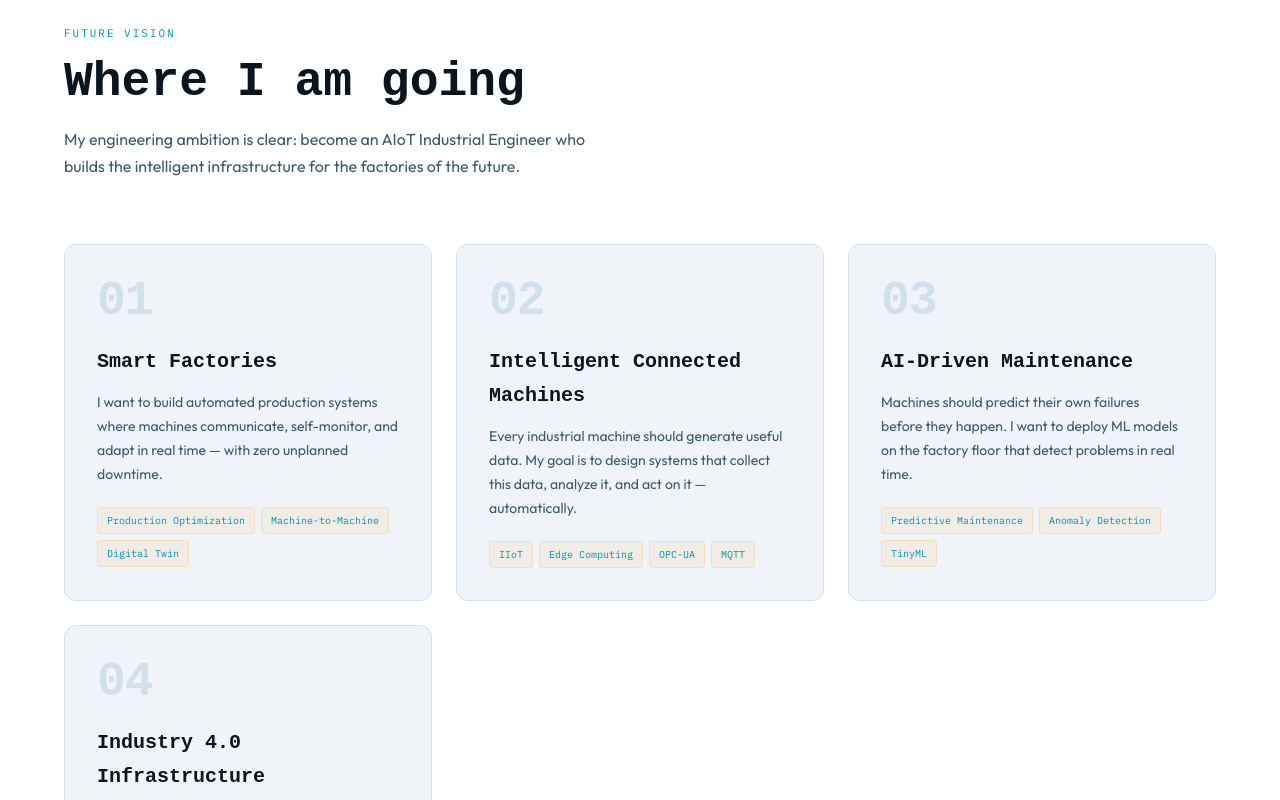
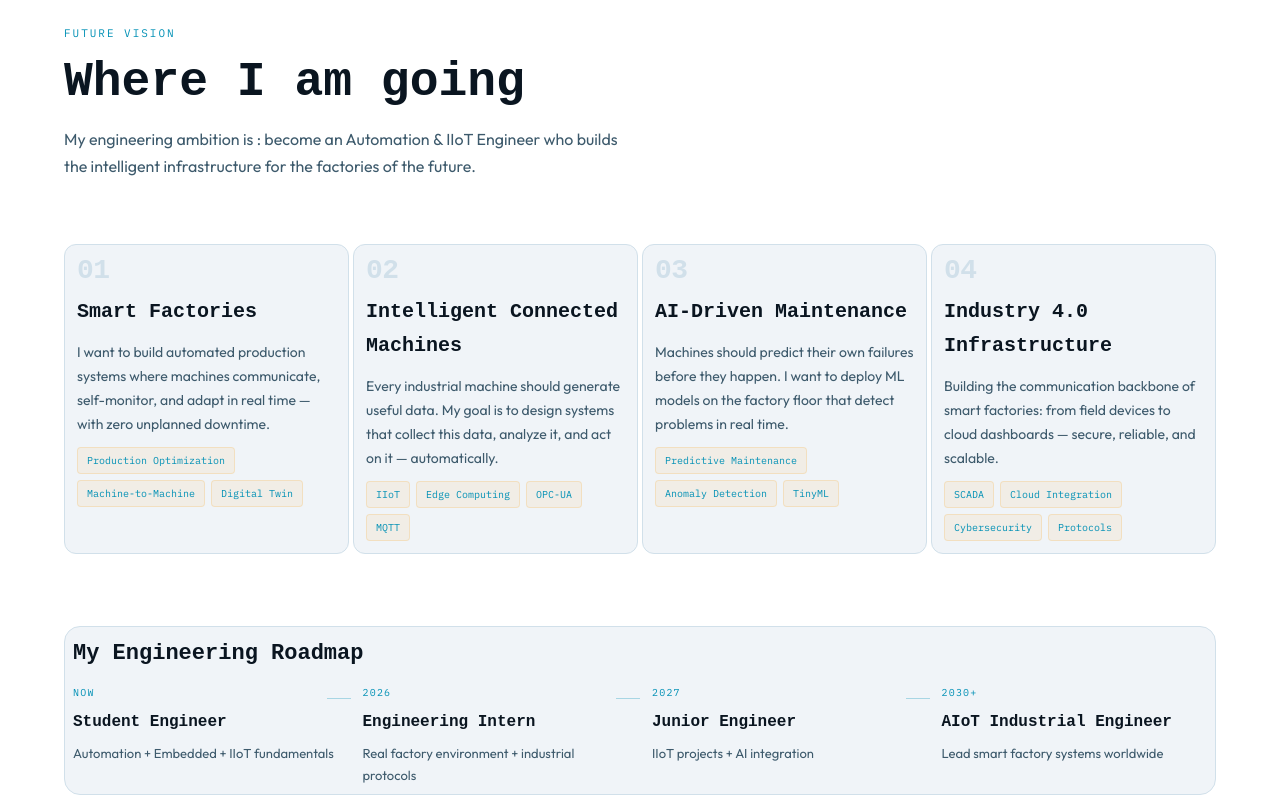
Before and after one commit to HoraEmbedded/my-portfolio, a Next.js app: page / in a window 1280 px wide. Shown: the part 4240-5040 px from the top of the page. Built offline with nearby package versions, Linux system fonts and the light colour scheme.

Commit message:
update format

```diff
--- a/components/FutureVision.tsx
+++ b/components/FutureVision.tsx
@@ -51,7 +51,7 @@ export default function FutureVision() {
             Where I am going
           </h2>
           <p style={{ fontSize: '16px', color: 'var(--text-secondary)', maxWidth: '560px' }}>
-            My engineering ambition is clear: become an AIoT Industrial Engineer who builds the intelligent infrastructure for the factories of the future.
+            My engineering ambition is : become an Automation & IIoT Engineer who builds the intelligent infrastructure for the factories of the future.
           </p>
         </div>
 
@@ -60,21 +60,21 @@ export default function FutureVision() {
           style={{
             display: 'grid',
             gridTemplateColumns: 'repeat(auto-fit, minmax(280px, 1fr))',
-            gap: '24px',
+            gap: '4px',
             marginBottom: '72px',
           }}
         >
           {visionPillars.map((pillar) => (
-            <div key={pillar.number} className="card" style={{ padding: '32px' }}>
+            <div key={pillar.number} className="card" style={{ padding: '12px' }}>
               {/* Number */}
               <div
                 style={{
                   fontFamily: "'Space Mono', monospace",
                   fontWeight: 800,
-                  fontSize: '48px',
+                  fontSize: '28px',
                   color: 'var(--border)',
                   lineHeight: 1,
-                  marginBottom: '20px',
+                  marginBottom: '10px',
                   letterSpacing: '-0.02em',
                 }}
               >
@@ -98,7 +98,7 @@ export default function FutureVision() {
                   fontSize: '14px',
                   color: 'var(--text-secondary)',
                   lineHeight: 1.7,
-                  marginBottom: '20px',
+                  marginBottom: '10px',
                 }}
               >
                 {pillar.description}
@@ -132,7 +132,7 @@ export default function FutureVision() {
             background: 'var(--card)',
             borderRadius: '16px',
             border: '1px solid var(--border)',
-            padding: '48px',
+            padding: '8px',
           }}
         >
           <h3
@@ -141,7 +141,7 @@ export default function FutureVision() {
               fontWeight: 700,
               fontSize: '22px',
               color: 'var(--text)',
-              marginBottom: '32px',
+              marginBottom: '12px',
             }}
           >
             My Engineering Roadmap
```
